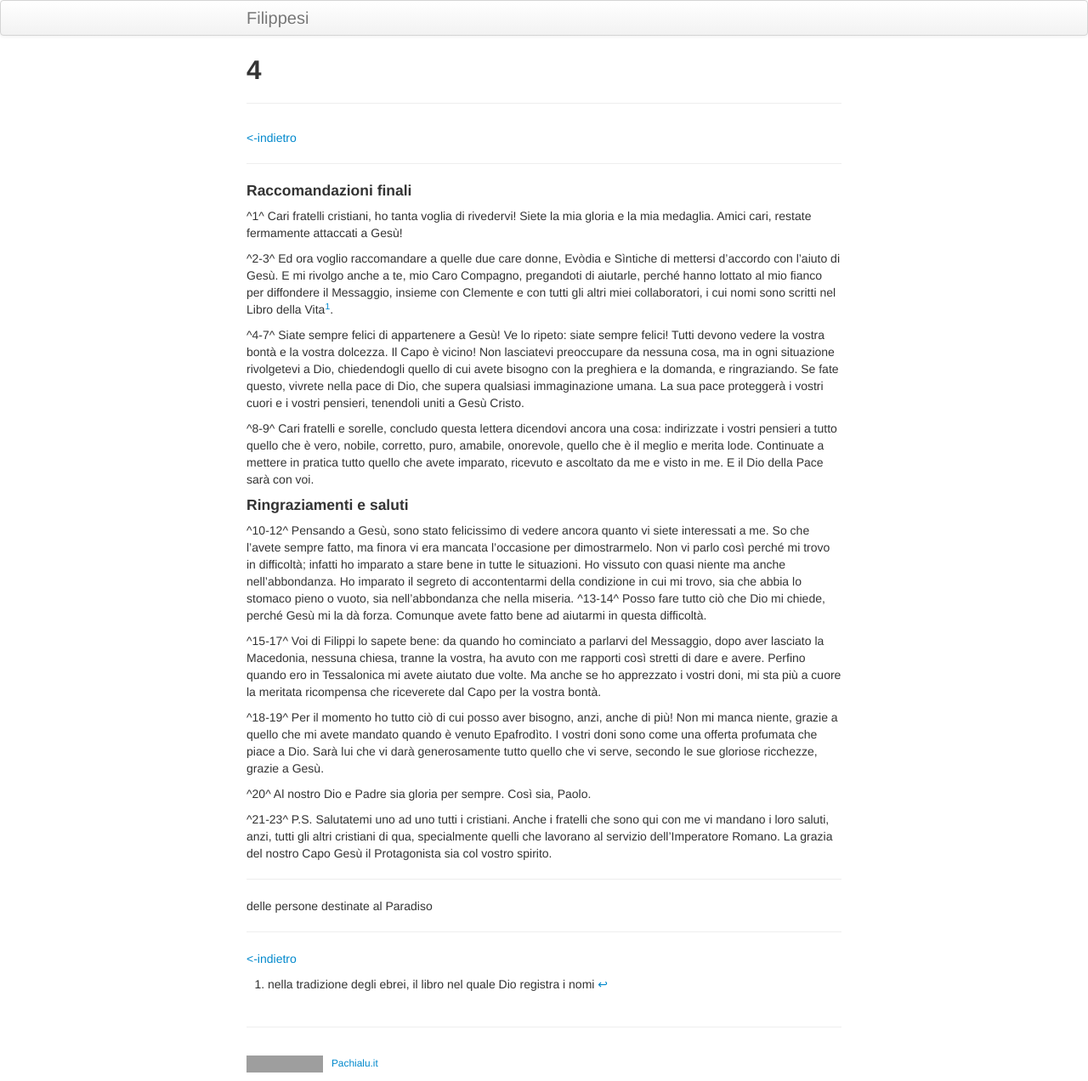
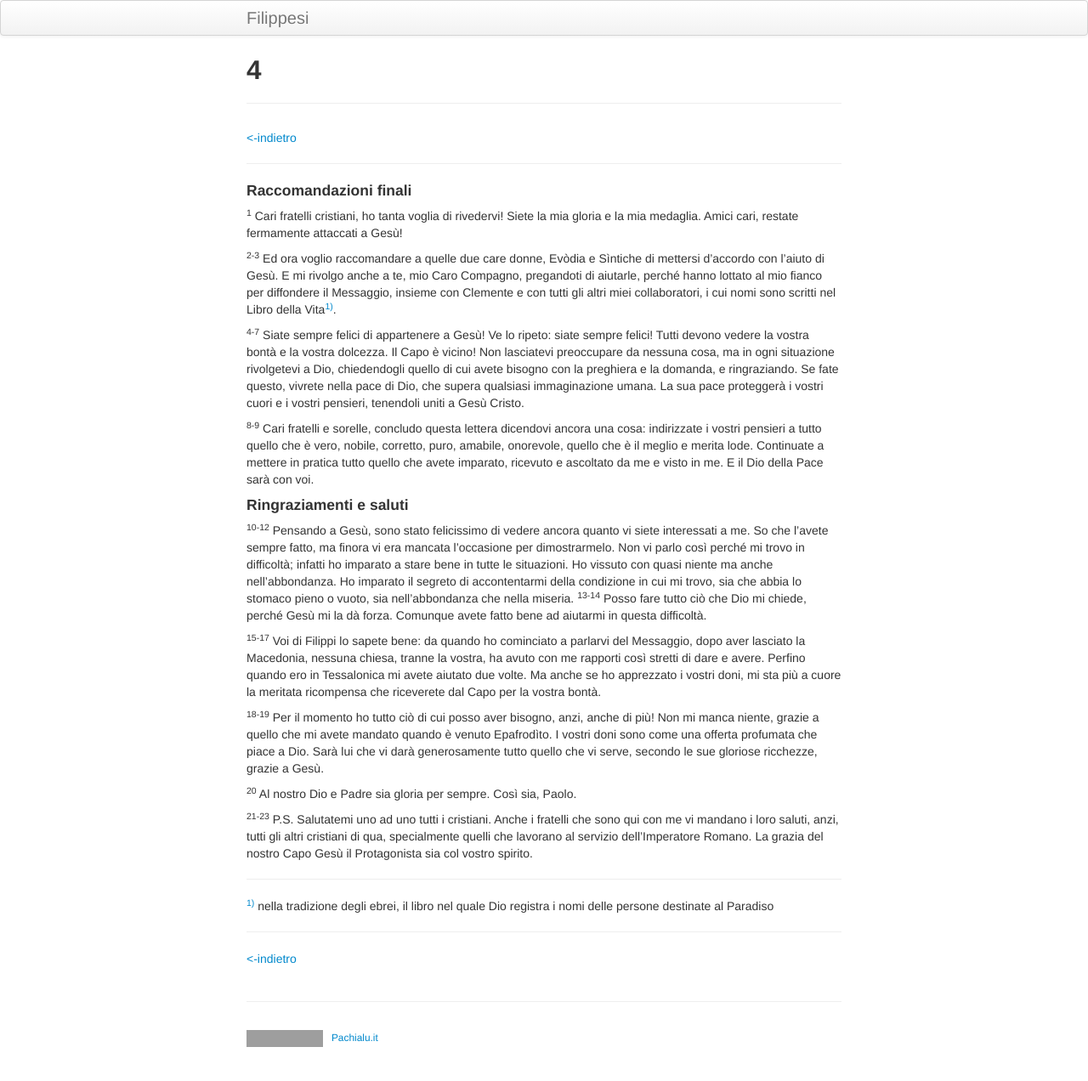
Before and after one commit to pachialu/filippesi_pages, a Jekyll site: the page built from pages/fil04.md, in a window 1280 px wide. Shown: the whole page at 85% size. Built offline with Jekyll 4.4.1, drawn with Linux system fonts in a browser that asks for light colours; after the commit the page ends 1242 px from its top, so only the background shows below that; grey boxes are pictures that could not be loaded.

Commit message:
sup-sup gfm cap4

```diff
--- a/pages/fil04.md
+++ b/pages/fil04.md
@@ -7,18 +7,18 @@ title: 4
 --------------------------------
 #### Raccomandazioni finali
 
-^1^ Cari fratelli cristiani, ho tanta voglia di rivedervi\!
+<sup>1</sup> Cari fratelli cristiani, ho tanta voglia di rivedervi\!
 Siete la mia gloria e la mia medaglia. Amici cari, restate fermamente
 attaccati a Gesù\!
 
-^2-3^ Ed ora voglio raccomandare a quelle due care donne,
+<sup>2-3</sup> Ed ora voglio raccomandare a quelle due care donne,
 Evòdia e Sìntiche di mettersi d'accordo con l'aiuto di Gesù. E mi
 rivolgo anche a te, mio Caro Compagno, pregandoti di aiutarle, perché
 hanno lottato al mio fianco per diffondere il Messaggio, insieme con
 Clemente e con tutti gli altri miei collaboratori, i cui nomi sono
-scritti nel Libro della Vita[^41].
+scritti nel Libro della Vita<sup>[1)](#fn__1)</sup>.
 
-^4-7^ Siate sempre felici di appartenere a Gesù\! Ve lo ripeto:
+<sup>4-7</sup> Siate sempre felici di appartenere a Gesù\! Ve lo ripeto:
 siate sempre felici\! Tutti devono vedere la vostra bontà e la vostra
 dolcezza. Il Capo è vicino\! Non lasciatevi preoccupare da nessuna cosa,
 ma in ogni situazione rivolgetevi a Dio, chiedendogli quello di cui
@@ -27,43 +27,44 @@ questo, vivrete nella pace di Dio, che supera qualsiasi immaginazione
 umana. La sua pace proteggerà i vostri cuori e i vostri pensieri,
 tenendoli uniti a Gesù Cristo.
 
-^8-9^ Cari fratelli e sorelle, concludo questa lettera
+<sup>8-9</sup> Cari fratelli e sorelle, concludo questa lettera
 dicendovi ancora una cosa: indirizzate i vostri pensieri a tutto quello
 che è vero, nobile, corretto, puro, amabile, onorevole, quello che è il
 meglio e merita lode. Continuate a mettere in pratica tutto quello che
 avete imparato, ricevuto e ascoltato da me e visto in me. E il Dio della
 Pace sarà con voi.
 
+
 #### Ringraziamenti e saluti
 
-^10-12^ Pensando a Gesù, sono stato felicissimo di vedere
+<sup>10-12</sup> Pensando a Gesù, sono stato felicissimo di vedere
 ancora quanto vi siete interessati a me. So che l'avete sempre fatto, ma
 finora vi era mancata l'occasione per dimostrarmelo. Non vi parlo così
 perché mi trovo in difficoltà; infatti ho imparato a stare bene in tutte
 le situazioni. Ho vissuto con quasi niente ma anche nell'abbondanza. Ho
 imparato il segreto di accontentarmi della condizione in cui mi trovo,
 sia che abbia lo stomaco pieno o vuoto, sia nell'abbondanza che nella
-miseria. ^13-14^ Posso fare tutto ciò che Dio mi chiede, perché
+miseria. <sup>13-14</sup> Posso fare tutto ciò che Dio mi chiede, perché
 Gesù mi la dà forza. Comunque avete fatto bene ad aiutarmi in questa
 difficoltà.
 
-^15-17^ Voi di Filippi lo sapete bene: da quando ho cominciato
+<sup>15-17</sup> Voi di Filippi lo sapete bene: da quando ho cominciato
 a parlarvi del Messaggio, dopo aver lasciato la Macedonia, nessuna
 chiesa, tranne la vostra, ha avuto con me rapporti così stretti di dare
 e avere. Perfino quando ero in Tessalonica mi avete aiutato due volte.
 Ma anche se ho apprezzato i vostri doni, mi sta più a cuore la meritata
 ricompensa che riceverete dal Capo per la vostra bontà.
 
-^18-19^ Per il momento ho tutto ciò di cui posso aver bisogno,
+<sup>18-19</sup> Per il momento ho tutto ciò di cui posso aver bisogno,
 anzi, anche di più\! Non mi manca niente, grazie a quello che mi avete
 mandato quando è venuto Epafrodìto. I vostri doni sono come una offerta
 profumata che piace a Dio. Sarà lui che vi darà generosamente tutto
 quello che vi serve, secondo le sue gloriose ricchezze, grazie a Gesù.
 
-^20^ Al nostro Dio e Padre sia gloria per sempre. Così sia,
+<sup>20</sup> Al nostro Dio e Padre sia gloria per sempre. Così sia,
 Paolo.
 
-^21-23^ P.S. Salutatemi uno ad uno tutti i cristiani. Anche i
+<sup>21-23</sup> P.S. Salutatemi uno ad uno tutti i cristiani. Anche i
 fratelli che sono qui con me vi mandano i loro saluti, anzi, tutti gli
 altri cristiani di qua, specialmente quelli che lavorano al servizio
 dell'Imperatore Romano. La grazia del nostro Capo Gesù il Protagonista
@@ -71,7 +72,7 @@ sia col vostro spirito.
 
 ---------------------------------------
 
-[^41]: nella tradizione degli ebrei, il libro nel quale Dio registra i nomi
+<sup>[1)](#fnt__1)</sup> nella tradizione degli ebrei, il libro nel quale Dio registra i nomi
 delle persone destinate al Paradiso
 
 ---------------------------------------
```
